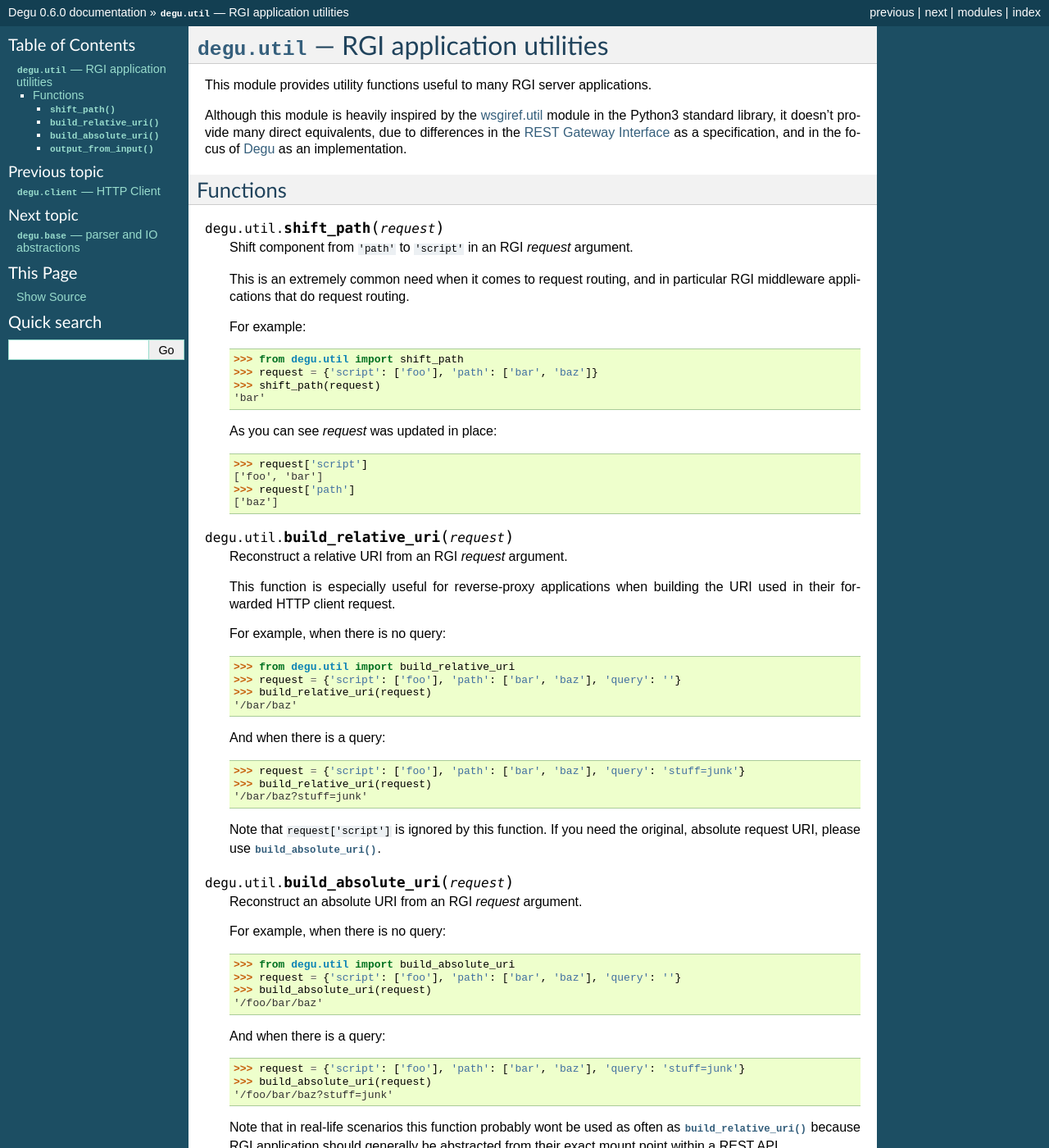
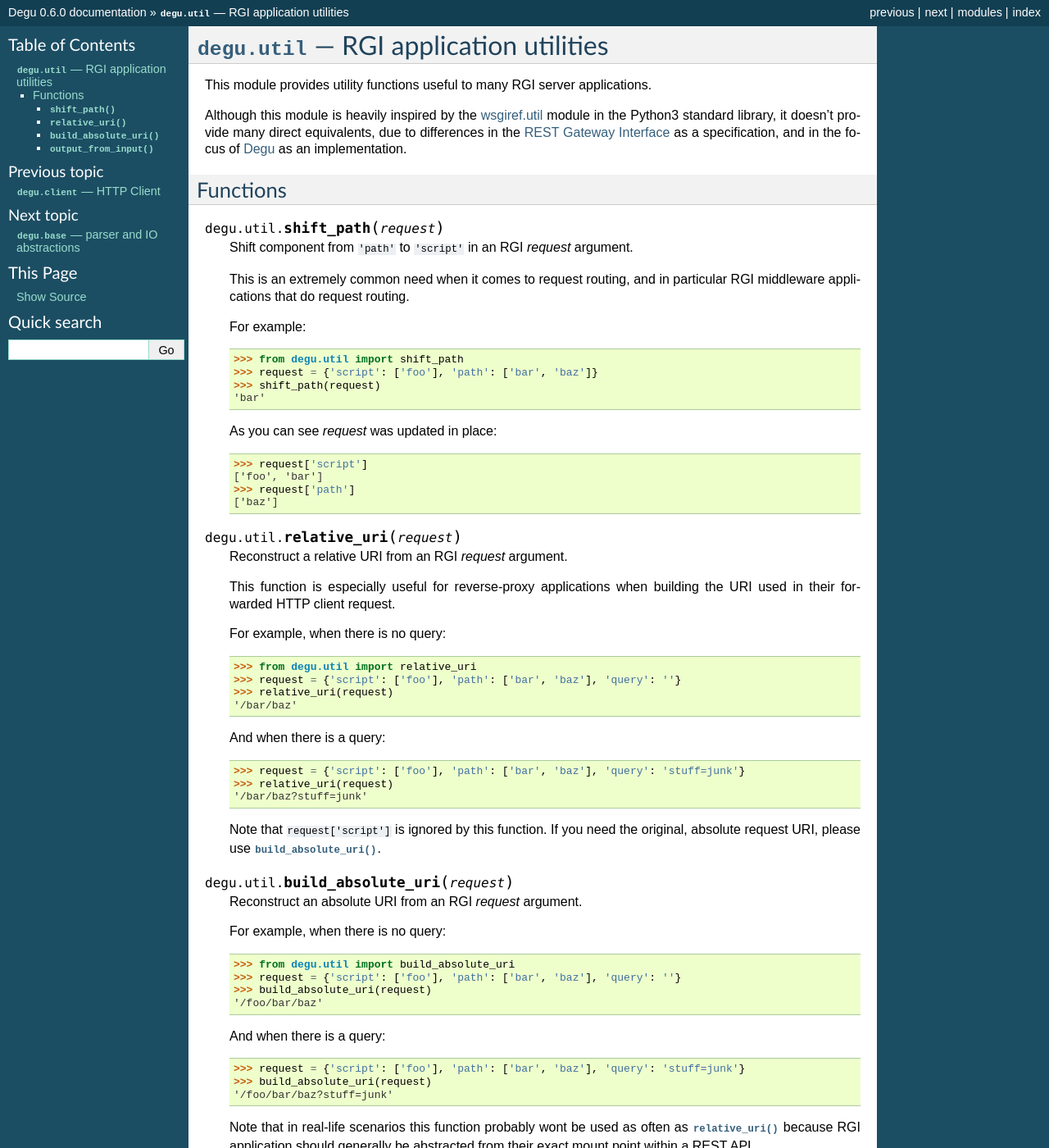
Before and after one commit to json420/degu, a Sphinx documentation site: the page built from doc/degu.util.rst, in a window 1280 px wide and 1400 px high. Shown: the whole window at 82% size. Built offline with Sphinx 7.4.7, drawn with Linux system fonts in a browser that asks for light colours.

Commit message:
util.relative_uri() is better than util.build_relative_uri()

```diff
--- a/doc/degu.util.rst
+++ b/doc/degu.util.rst
@@ -39,7 +39,7 @@
     ['baz']
 
 
-.. function:: build_relative_uri(request)
+.. function:: relative_uri(request)
 
     Reconstruct a relative URI from an RGI *request* argument.
 
@@ -48,15 +48,15 @@
 
     For example, when there is no query:
 
-    >>> from degu.util import build_relative_uri
+    >>> from degu.util import relative_uri
     >>> request = {'script': ['foo'], 'path': ['bar', 'baz'], 'query': ''}
-    >>> build_relative_uri(request)
+    >>> relative_uri(request)
     '/bar/baz'
 
     And when there is a query:
 
     >>> request = {'script': ['foo'], 'path': ['bar', 'baz'], 'query': 'stuff=junk'}
-    >>> build_relative_uri(request)
+    >>> relative_uri(request)
     '/bar/baz?stuff=junk'
 
     Note that ``request['script']`` is ignored by this function.  If you need
@@ -81,7 +81,7 @@
     '/foo/bar/baz?stuff=junk'
 
     Note that in real-life scenarios this function probably wont be used as
-    often as :func:`build_relative_uri()` because RGI application should
+    often as :func:`relative_uri()` because RGI application should
     generally be abstracted from their exact mount point within a REST API.
 
 
```
Also changed, not shown: 2 other files.
